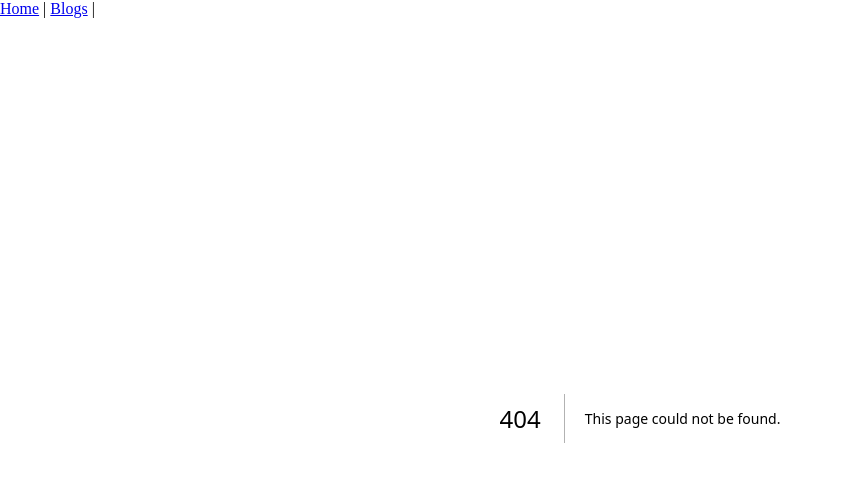
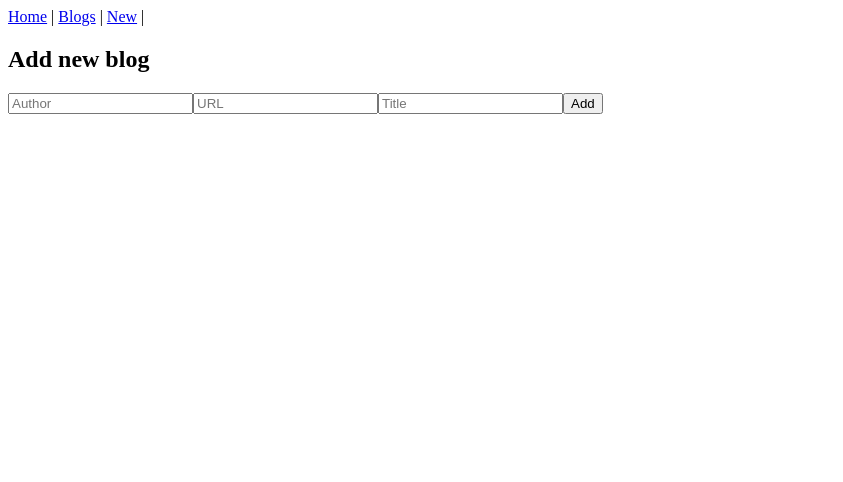
Before and after one commit to giovaelpe/next-blogs, a Next.js app: page /blogs/new in a window 1280 px wide. Before the commit this address had no page. Shown: the top 482 px of the page, without its empty margins (0-843 px from the left). Built offline with nearby package versions, Linux system fonts and the light colour scheme.

Commit message:
Exercise 2

```diff
--- /dev/null
+++ b/app/actions/blogs.ts
@@ -0,0 +1,18 @@
+"use server"
+import { revalidatePath } from "next/cache";
+import { addBlog } from "../services/blogs";
+import { redirect } from "next/navigation";
+
+export const createBlog = async(formData:FormData) => {
+    const author = formData.get('author') as string;
+    const url = formData.get('url') as string;
+    const title = formData.get('title') as string;
+    addBlog({
+        author,
+        url,
+        title,
+        likes:0
+    });
+    revalidatePath("/blogs");
+    redirect("/blogs");
+}
--- /dev/null
+++ b/app/blogs/new/page.tsx
@@ -0,0 +1,15 @@
+import { createBlog } from "@/app/actions/blogs";
+
+export default function NewBlog() {
+    return (
+        <div>
+            <h2>Add new blog</h2>
+            <form action={createBlog}>
+                <input type="text" name="author" placeholder="Author" />
+                <input type="url" name="url" placeholder="URL" />
+                <input type="text" name="title" placeholder="Title" />
+                <input type="submit" value="Add" />
+            </form>
+        </div>
+    );
+}
--- a/app/layout.tsx
+++ b/app/layout.tsx
@@ -13,6 +13,8 @@ export default function RootLayout({
           {"  |  "}
           <Link href="/blogs">Blogs</Link>
           {"  |  "}
+          <Link href="/blogs/new">New</Link>
+          {"  |  "}
         </nav>
         {children}</body>
     </html>
```
